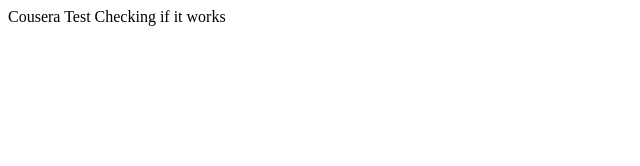
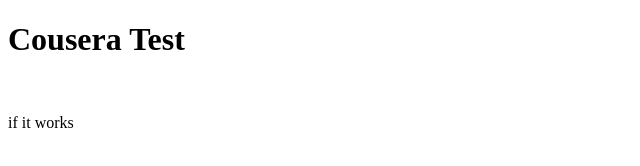
Before and after one commit to shy-programmer/cousera, a plain HTML site: page site/index.html in a window 1280 px wide. Shown: the whole page, without its empty margins (0-640 px from the left). Drawn offline with Linux system fonts and the light colour scheme.

Commit message:
learning to use git in terminal

```diff
--- a/site/index.html
+++ b/site/index.html
@@ -1,9 +1,9 @@
 <!DOCTYPE html>
 <html lang="en">
 <head>
-    Cousera Test
+    <h1>Cousera Test</h1><br>
 </head>
 <body>
-    Checking if it works
+    <p>if it works</p>
 </body>
 </html>
```
